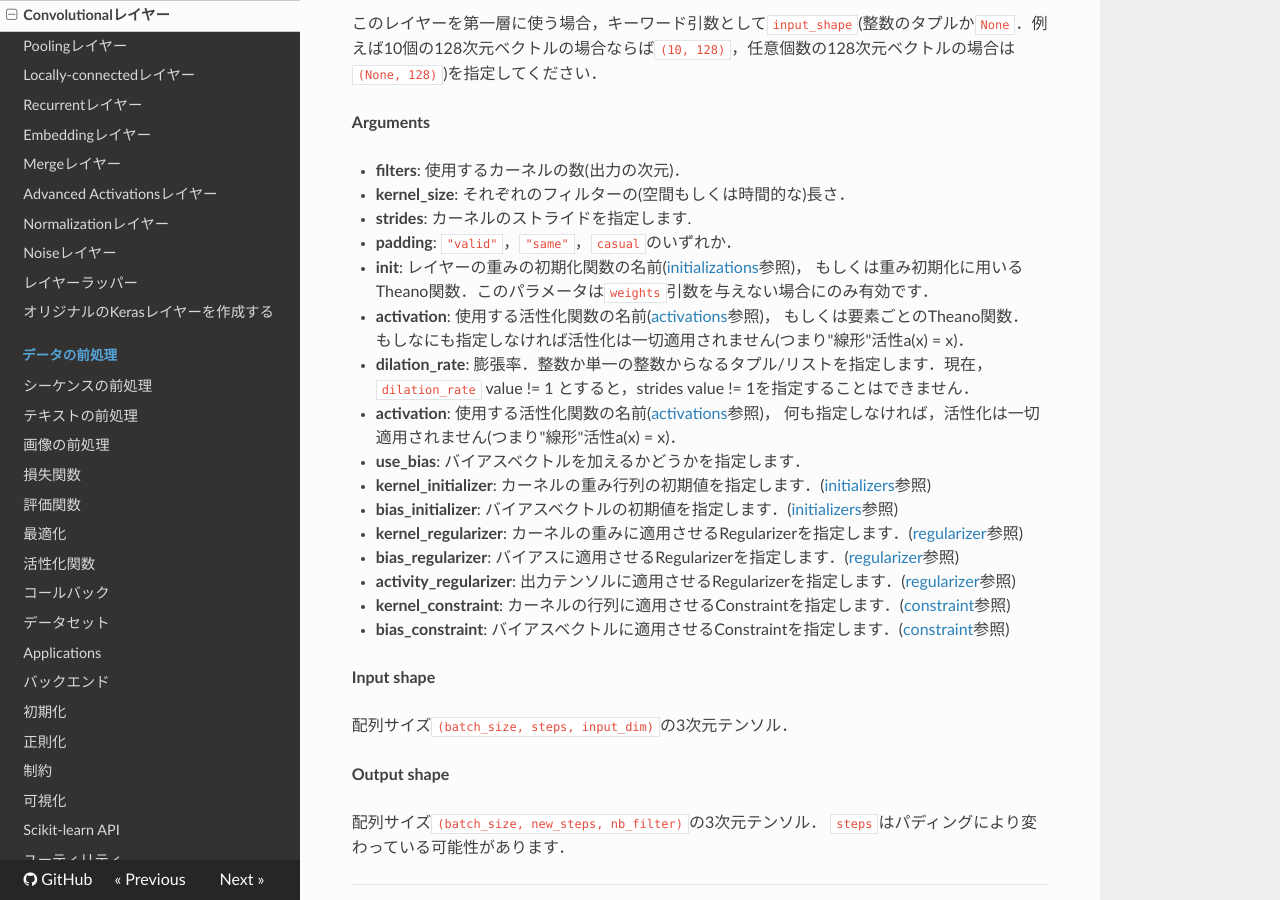
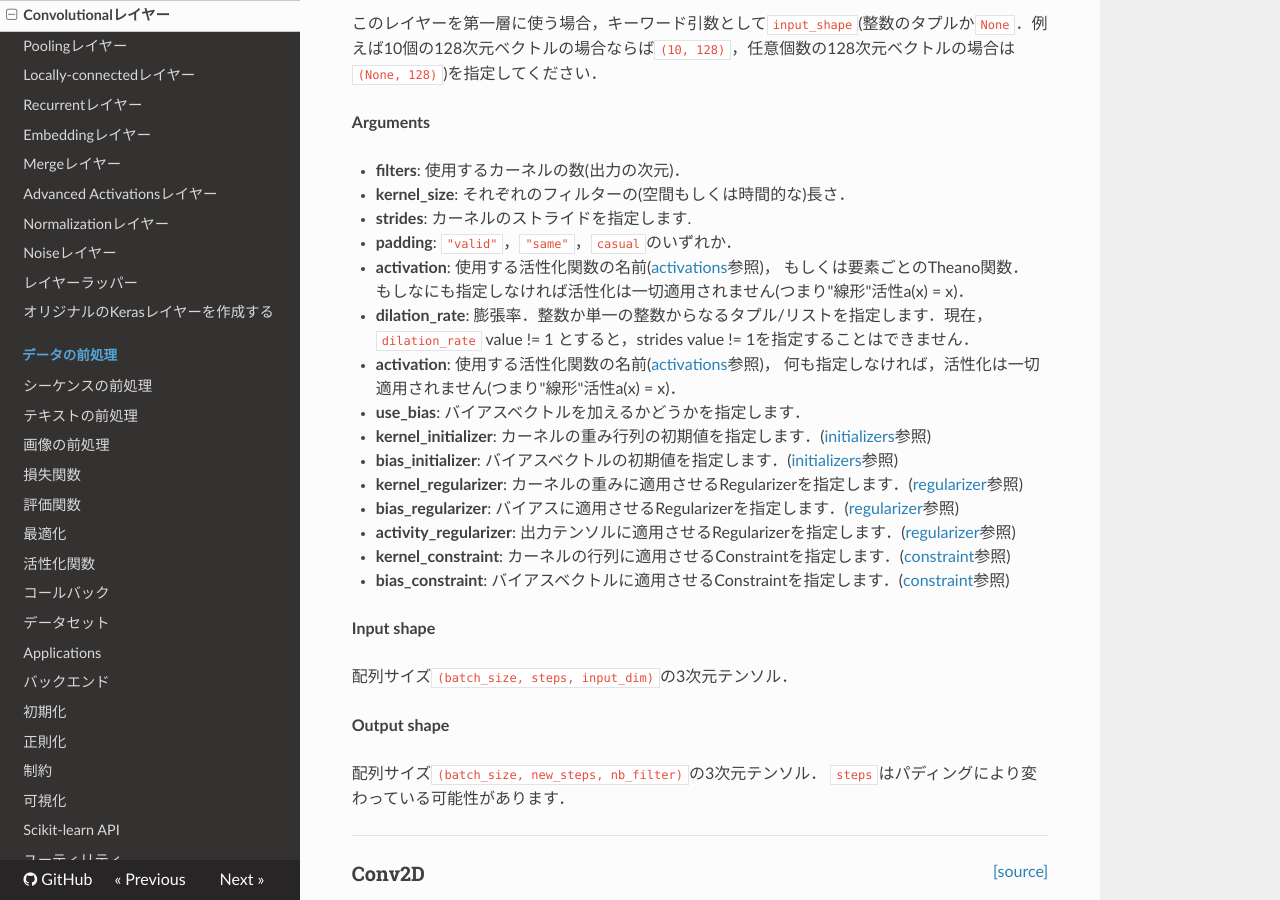
Before and after one commit to keras-team/keras-docs-ja, an MkDocs documentation site: the page built from sources/layers/convolutional.md, in a window 1280 px wide and 900 px high, scrolled down 319 px. Built offline with MkDocs 1.6.1, drawn with Linux system fonts in a browser that asks for light colours; nearby versions of some CDN libraries; old or Windows-style settings are respelled for this version of MkDocs.

Commit message:
delete line

```diff
--- a/sources/layers/convolutional.md
+++ b/sources/layers/convolutional.md
@@ -17,8 +17,6 @@ __Arguments__
 - __kernel_size__: それぞれのフィルターの(空間もしくは時間的な)長さ．
 - __strides__: カーネルのストライドを指定します.
 - __padding__: `"valid"`，`"same"`，`casual`のいずれか．
-- __init__: レイヤーの重みの初期化関数の名前([initializations](../initializers.md)参照)，
-	もしくは重み初期化に用いるTheano関数．このパラメータは`weights`引数を与えない場合にのみ有効です．
 - __activation__: 使用する活性化関数の名前([activations](../activations.md)参照)，
 	もしくは要素ごとのTheano関数．
 	もしなにも指定しなければ活性化は一切適用されません(つまり"線形"活性a(x) = x)．
```
